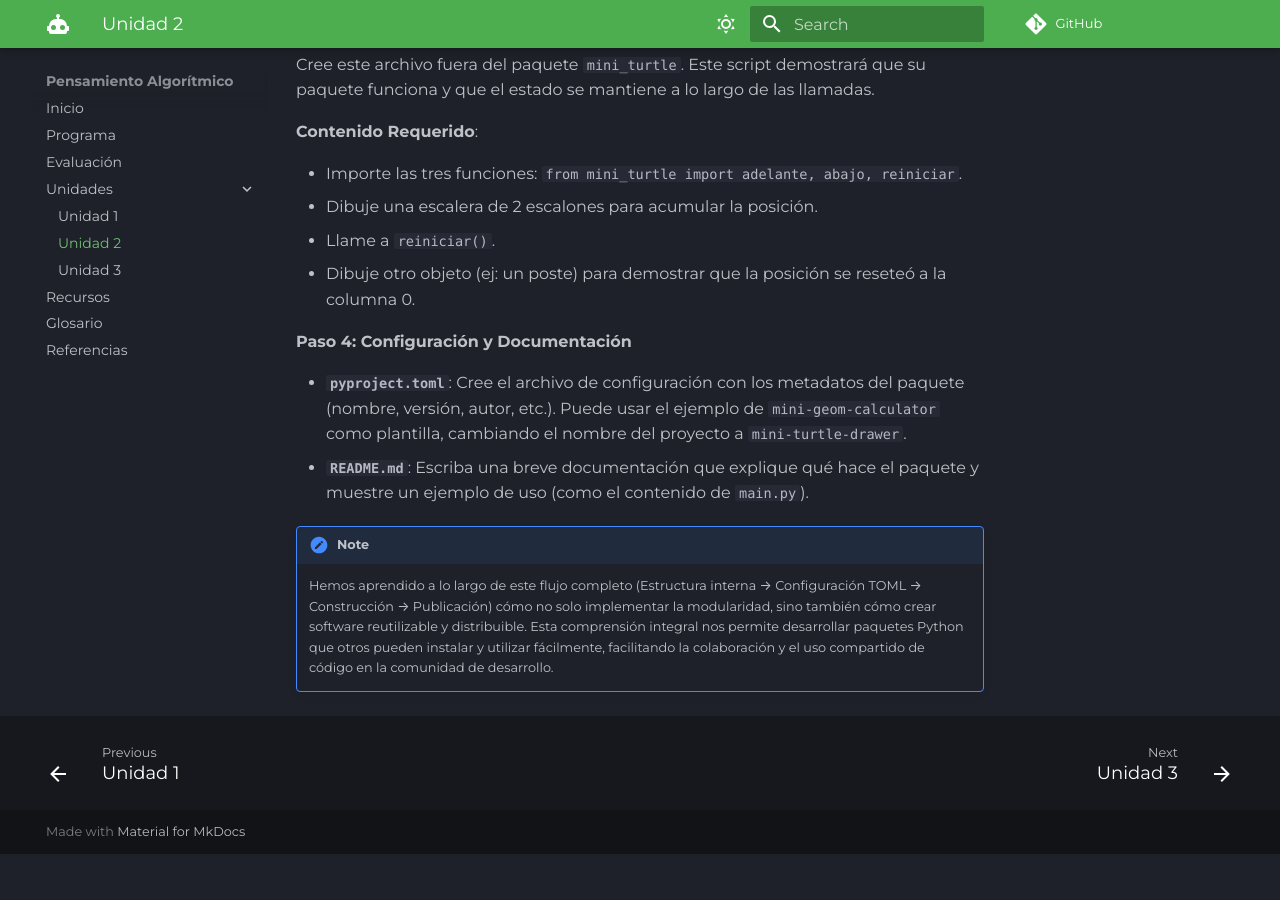
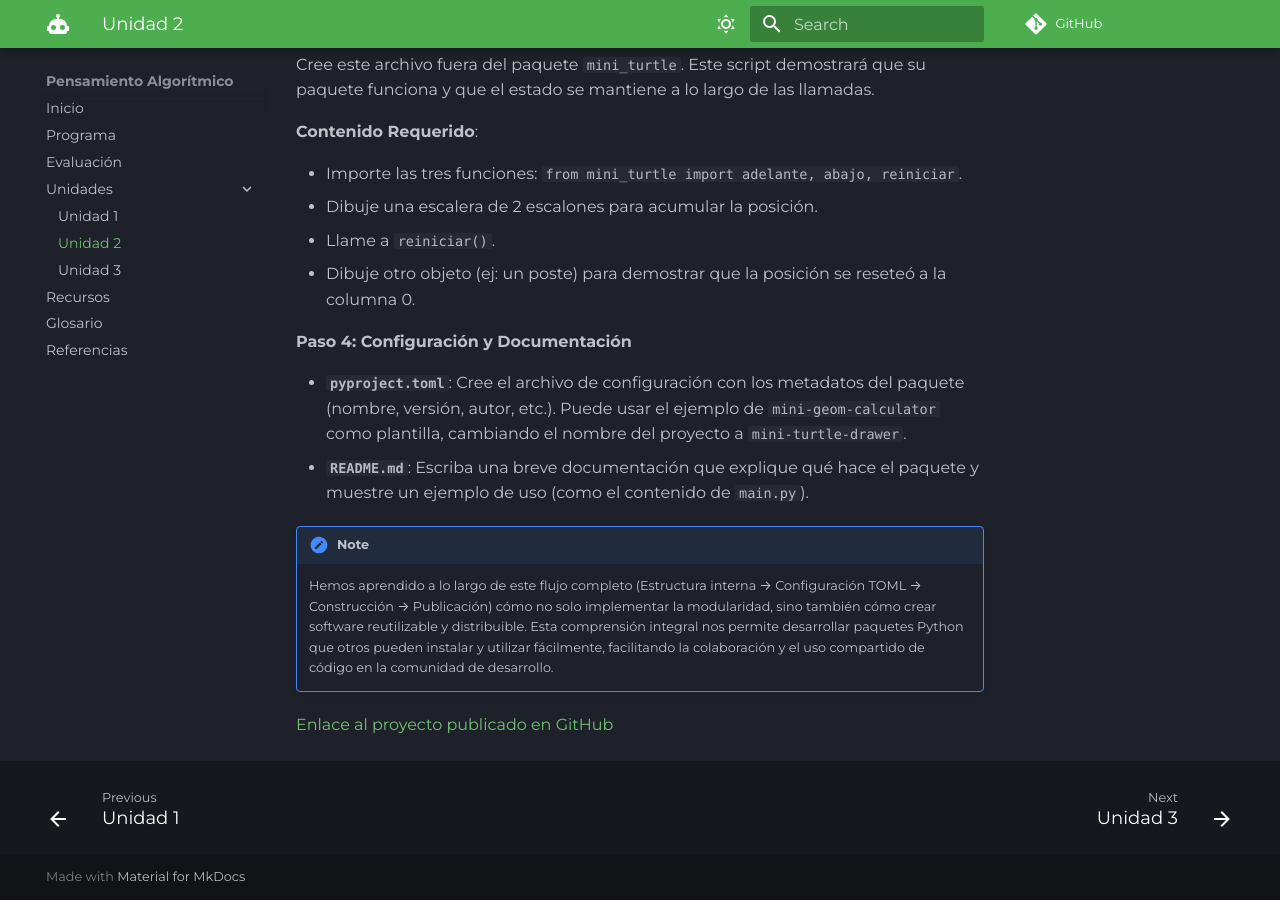
Before and after one commit to introSoft-iud/pensamiento_algoritmico_repo, an MkDocs documentation site: the page built from docs/unidades/unidad2.md, in a window 1280 px wide and 900 px high, scrolled down 11006 px. Built offline with MkDocs 1.6.1 and Material for MkDocs 9.7.7, drawn with Linux system fonts in a browser that asks for light colours; some web fonts are replaced; comment, search, counter and statistics services are not loaded; before the commit the page ends 11860 px from its top, so only the background shows below that.

Commit message:
mensaje por defecto: shores

```diff
--- a/docs/unidades/unidad2.md
+++ b/docs/unidades/unidad2.md
@@ -417,6 +417,7 @@ Cree este archivo fuera del paquete `mini_turtle`. Este script demostrará que s
 
 - **`pyproject.toml`**: Cree el archivo de configuración con los metadatos del paquete (nombre, versión, autor, etc.). Puede usar el ejemplo de `mini-geom-calculator` como plantilla, cambiando el nombre del proyecto a `mini-turtle-drawer`.
 - **`README.md`**: Escriba una breve documentación que explique qué hace el paquete y muestre un ejemplo de uso (como el contenido de `main.py`).
-
 !!! note
     Hemos aprendido a lo largo de este flujo completo (Estructura interna → Configuración TOML → Construcción → Publicación) cómo no solo implementar la modularidad, sino también cómo crear software reutilizable y distribuible. Esta comprensión integral nos permite desarrollar paquetes Python que otros pueden instalar y utilizar fácilmente, facilitando la colaboración y el uso compartido de código en la comunidad de desarrollo.
+
+[Enlace al proyecto publicado en GitHub](https://github.com/introSoft-iud/mini_geom_project_new/tree/main)
```
